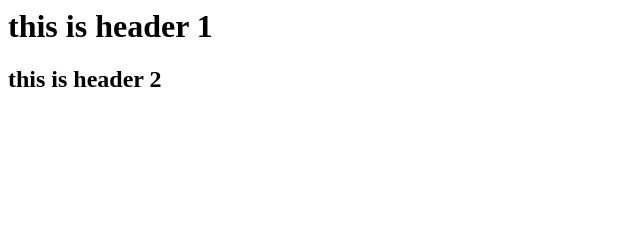
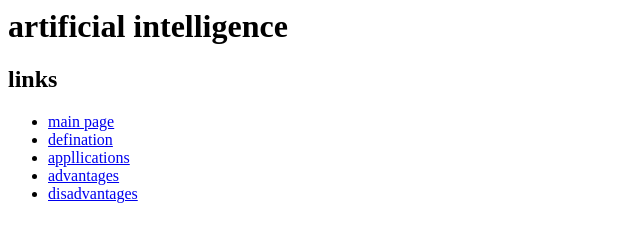
Before and after one commit to boshra-mohamed/ece001, a plain HTML site: page index.html in a window 1280 px wide. Shown: the whole page, without its empty margins (0-640 px from the left). Drawn offline with Linux system fonts and the light colour scheme.

Commit message:
Update index.html

```diff
--- a/index.html
+++ b/index.html
@@ -3,7 +3,15 @@
 <title> boshra mohamed abdelaziz</title>
 </head>
 <body>
-<h1> this is header 1</h1>
-<h2> this is header 2</h2>
+<h1>artificial intelligence</h1>
+
+<h2>links</h2>
+<ul>
+  <li> <a href="mainpage.html">main page</a></li>
+  <li> <a href="defination.html">defination</a></li>
+  <li> <a href="appllications.html">appllications</a></li>
+  <li> <a href="advantages.html">advantages</a></li>
+  <li> <a href="disadvantages.html">disadvantages</a></li>
+</ul>
 </body>
 </html>
```
